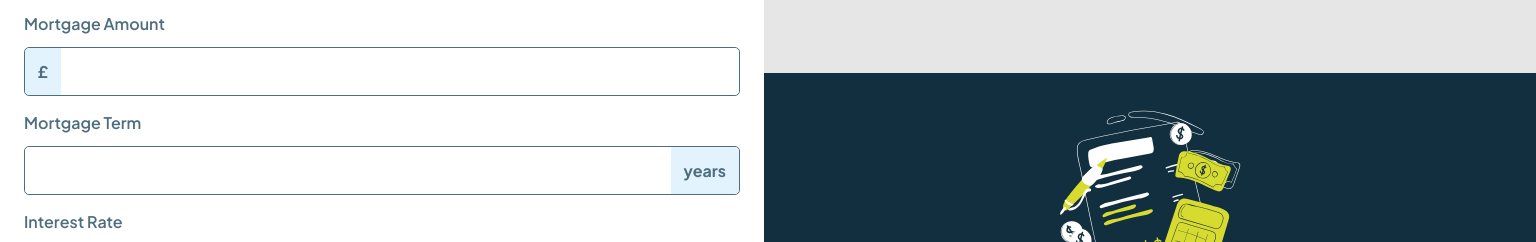
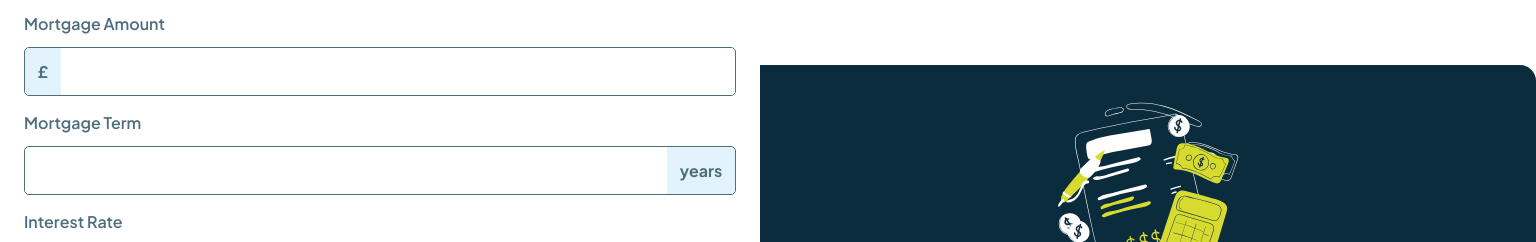
Before and after one commit to Arthur-CodesRTX/Mortgage-Repayment-Calculator, a plain HTML site: page mortgage-repayment-calculator-main/mortgage-repayment-calculator-main/index.html in a window 1536 px wide. Shown: the part 163-405 px from the top of the page. Drawn offline with Linux system fonts and the light colour scheme.

Commit message:
Update media.css

```diff
--- a/mortgage-repayment-calculator-main/mortgage-repayment-calculator-main/assets/media.css
+++ b/mortgage-repayment-calculator-main/mortgage-repayment-calculator-main/assets/media.css
@@ -1,26 +1,48 @@
 @media screen and (min-width:90em) {
 
-    body{
-        min-height: 100%;
-        background-color: #e6e6e6;
+
+
+.bodyBackground{
+  min-height: 100vh;
+  min-height: 100vh;
+  display: flex;
+  justify-content: center;
+  align-items: center;
     }
 
-    .bodyBackground{
+.bodyDisplay {
   display: flex;
-        flex-direction: row;
-        align-items: center;
   justify-content: center;
-        height: 100vh;
+  align-items: stretch;
+  max-width: 1000px;
+  margin: 0 auto;
+  background-color: white;
+  border-radius: 1rem;
+  box-shadow: 0 4px 12px rgba(0,0,0,0.1);
 }
 
-    .formCalculator{
-        width: 100%;
+/* Lado esquerdo */
+.formCalculator {
+  flex: 1;
   background-color: white;
-        height: fit-content;
-    }
+  border-radius: 1rem 0 0 1rem;
 
-    .footerCalculatorDisplay{
 
 }
 
+/* Lado direito */
+.footerCalculatorDisplay {
+  flex: 1;
+  background-color: #0a2c3d;
+  color: #fff;
+  padding: 2rem;
+  border-radius: 0 1rem 1rem 5rem;
+  display: flex;
+  flex-direction: column;
+  justify-content: center;
+  align-items: center;
+  text-align: center;
+  margin: 0;
 }
+
+}
```
Lines whose indentation alone changed are shown as unchanged.
